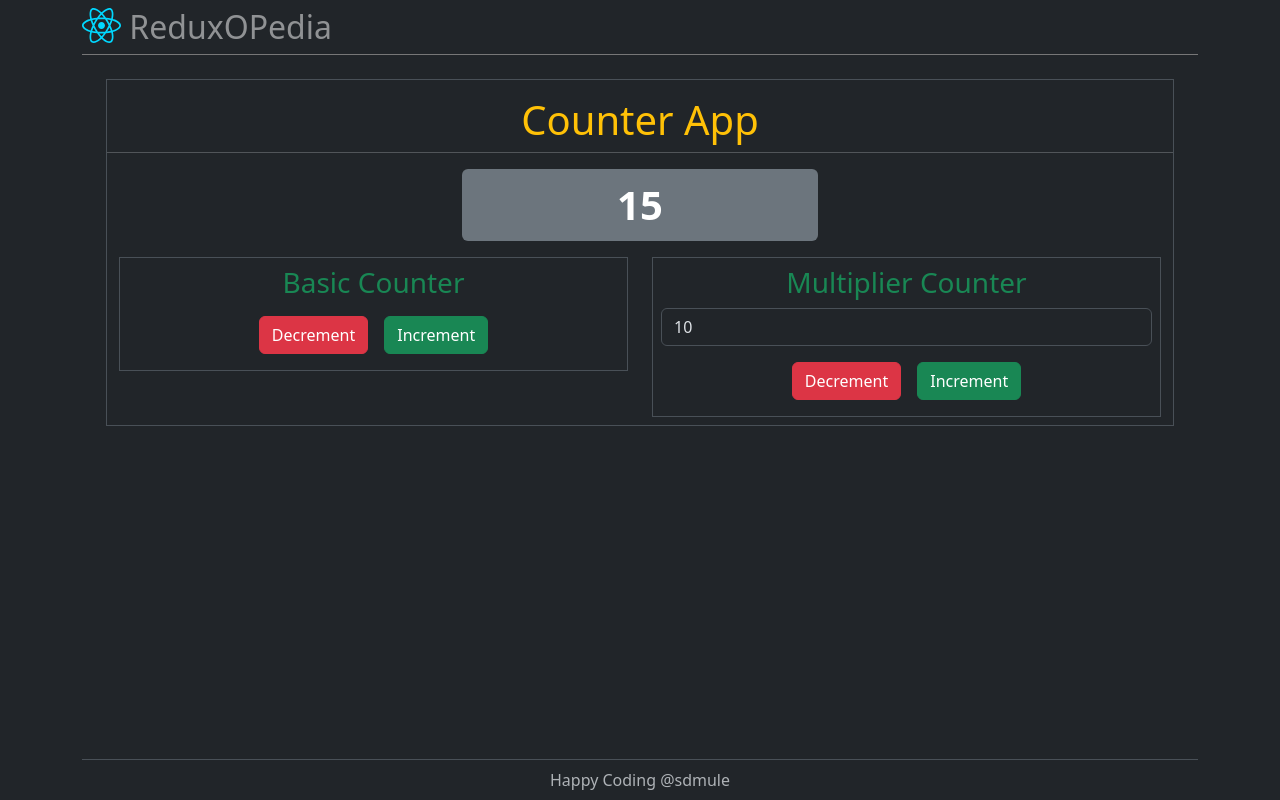
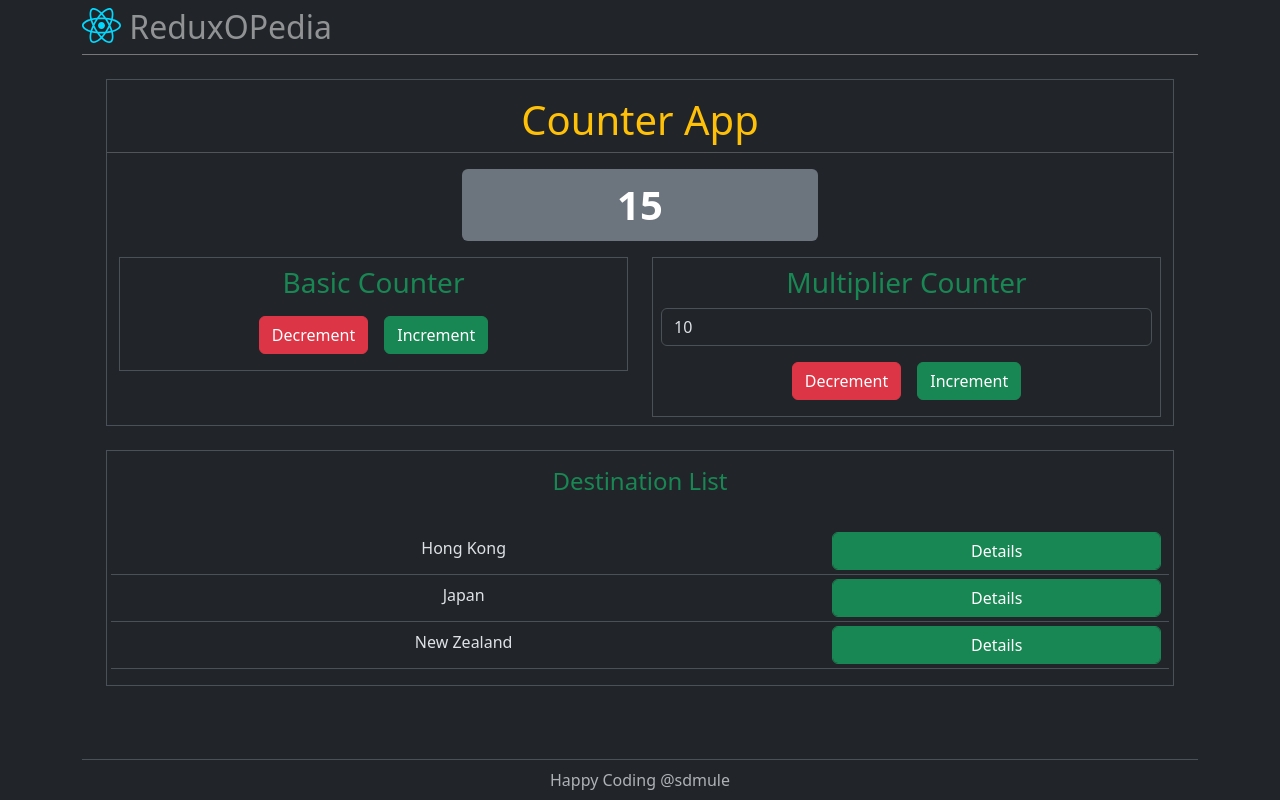
Before and after one commit to sdmule/ReduxOPedia, a React (Vite) app in the folder reduxopedia/: page / in a window 1280 px wide. Built offline with nearby package versions, Linux system fonts and the light colour scheme.

Commit message:
Displaying the destination list

```diff
--- /dev/null
+++ b/reduxopedia/src/components/DestinationList.jsx
@@ -0,0 +1,20 @@
+import { useSelector } from "react-redux";
+
+function DestinationList() {
+  const destinationList = useSelector(
+    (state) => state.destinationStore.destinations,
+  );
+
+  return destinationList.map((destination, index) => {
+    return (
+      <div className="text-center row border-bottom" key={index}>
+        <div className="col-8 pt-2">{destination.name}</div>
+        <div className="col-4">
+          <button className="btn btn-success form-control m-1">Details</button>
+        </div>
+      </div>
+    );
+  });
+}
+
+export default DestinationList;
--- a/reduxopedia/src/main.jsx
+++ b/reduxopedia/src/main.jsx
@@ -5,6 +5,7 @@
 import { store } from "./redux/store";
 import { Provider } from "react-redux";
 import Counter from "./components/Counter";
+import DestinationList from "./components/DestinationList";
 
 createRoot(document.getElementById("root")).render(
   <StrictMode>
@@ -14,6 +15,12 @@
         <main className="flex-grow-1 row">
           <div className="col-12">
             <Counter />
+            <div className="p-3 m-4 border">
+              <h4 className="text-success pb-4 text-center">
+                Destination List
+              </h4>
+              <DestinationList />
+            </div>
           </div>
         </main>
         <Footer />
```
